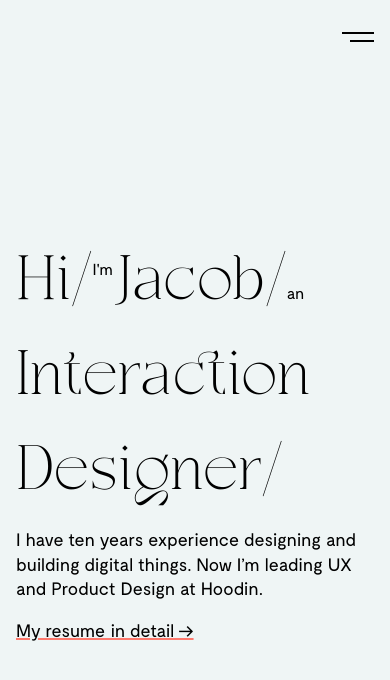
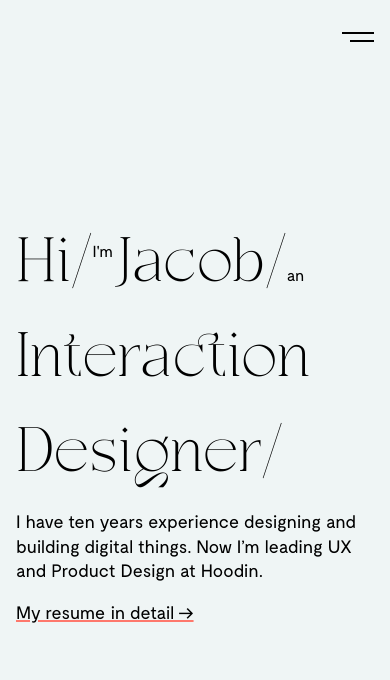
Before and after one commit to jacoblindstrm/jacoblindstrm.github.io, a Jekyll site: the page built from index.html, in a window 390 px wide. Shown: the top 680 px of the page. Built offline with Jekyll 4.4.1, drawn with Linux system fonts in a browser that asks for light colours; comment, search, counter and statistics services are not loaded.

Commit message:
Update index.scss

```diff
--- a/_sass/index.scss
+++ b/_sass/index.scss
@@ -12,7 +12,7 @@
             margin: 0;
             grid-column: 1 / -1;
             grid-row: 10;
-            margin-top: 18vh;
+            margin-top: clamp(var(--spacing-xl), 16vh, 12rem);
 
             sup,
             sub {
```
